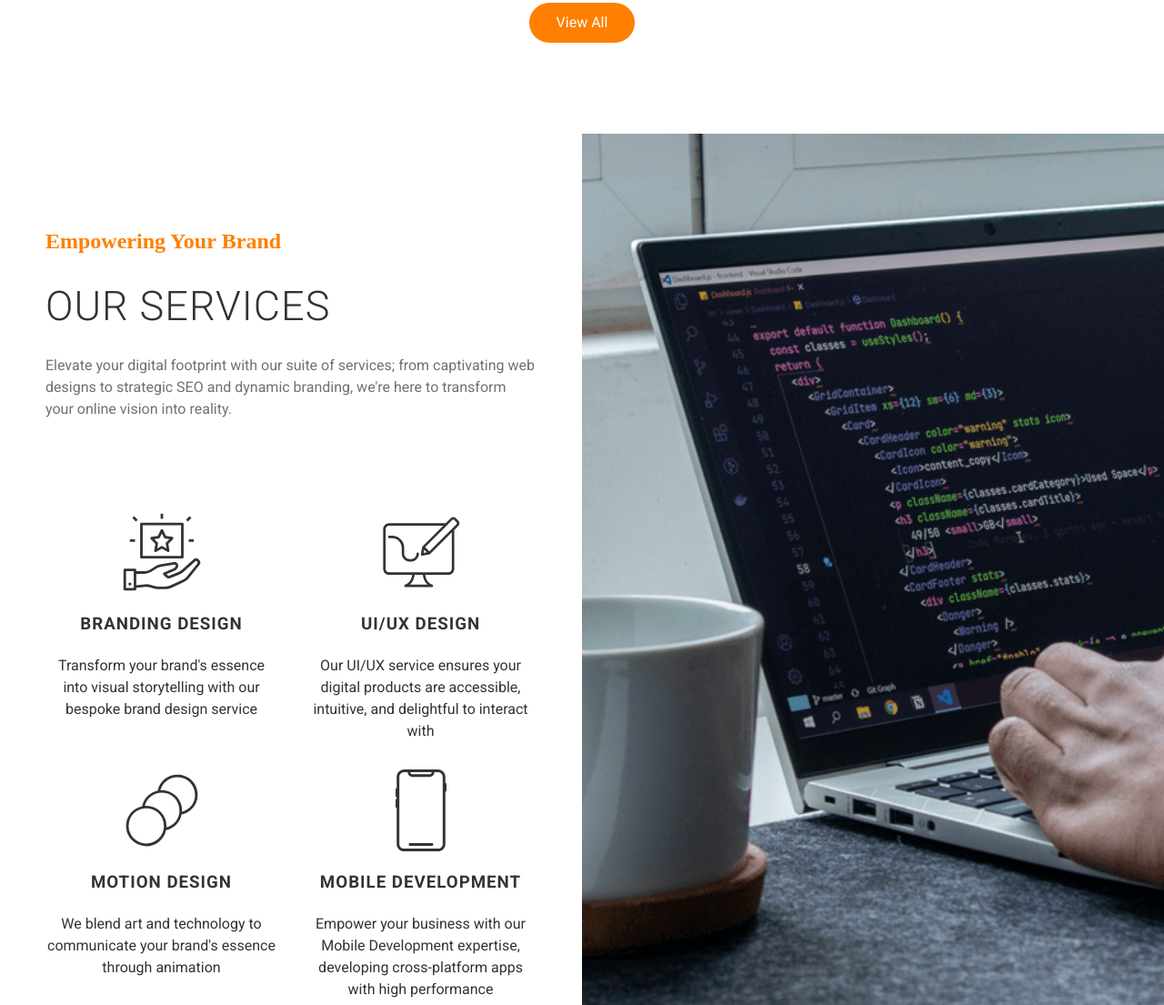
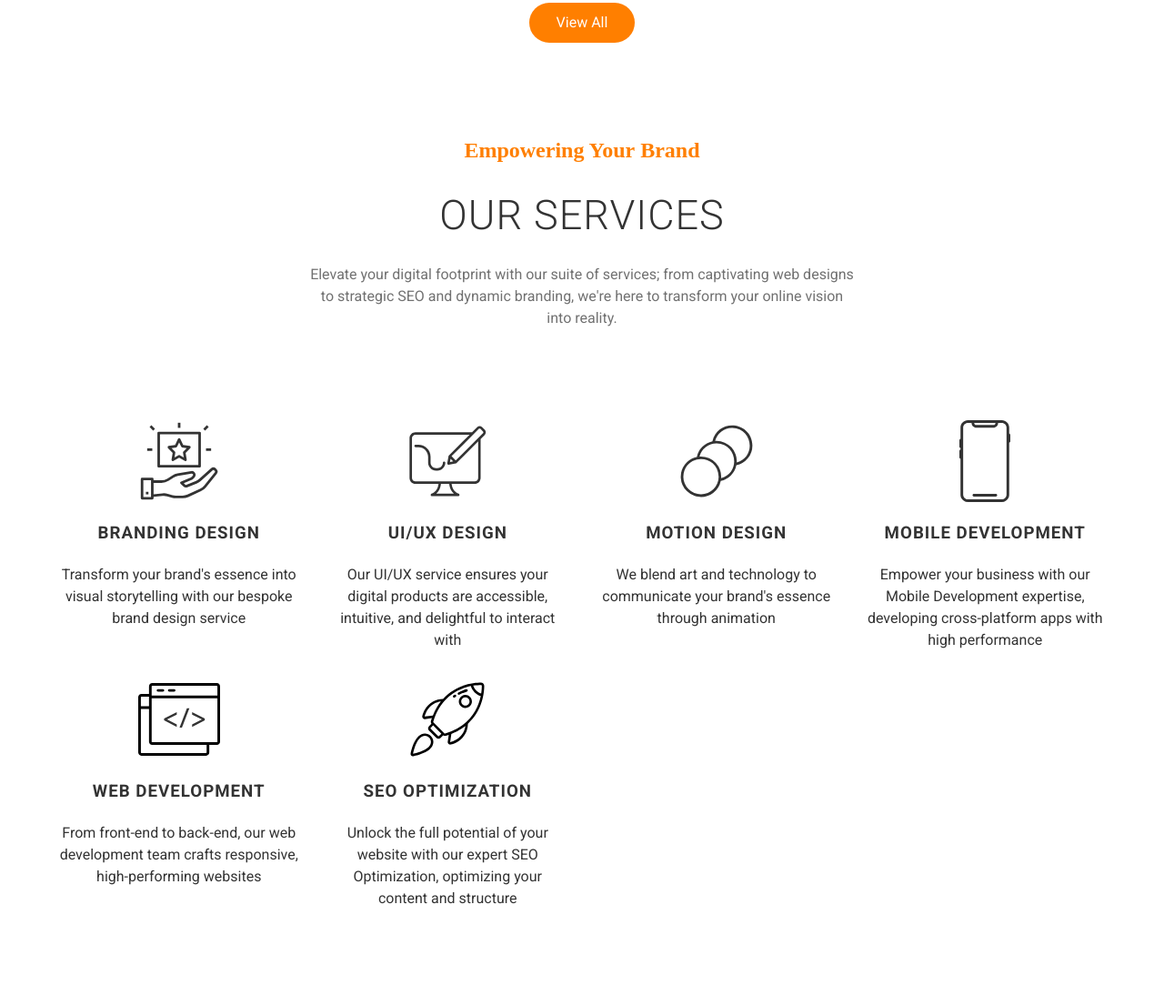
Before and after one commit to nat-davydova/goldmate, a website built with Vite: page index.html in a window 1280 px wide. Shown: the part 3263-4368 px from the top of the page at 91% size. Built offline with nearby package versions, Linux system fonts and the light colour scheme; a web font is replaced by a local one.

Commit message:
fix: re-layout service section

```diff
--- a/index.html
+++ b/index.html
@@ -303,11 +303,11 @@
     </section>
 
     <!--  __________ SERVICES __________ -->
-    <section class="section-with-media services" id="services">
-      <div class="section section--offset-x" >
+    <section class="section section--no-offset-top services" id="services">
+      <div class="container">
         <div class="section__wrapper">
 
-          <header class="section__header section__header--align-left">
+          <header class="section__header">
             <p class="section__subtitle">Empowering Your&nbsp;Brand</p>
             <h2 class="section__title">Our&nbsp;Services</h2>
             <div class="section__description">
@@ -392,11 +392,7 @@
 
             </ul>
           </div>
-
         </div>
-      </div>
-      <div class="section__media">
-        <img src="./src/assets/images/services/services.png" alt="Image of laptop, man's hand and grass">
       </div>
     </section>
 
```
